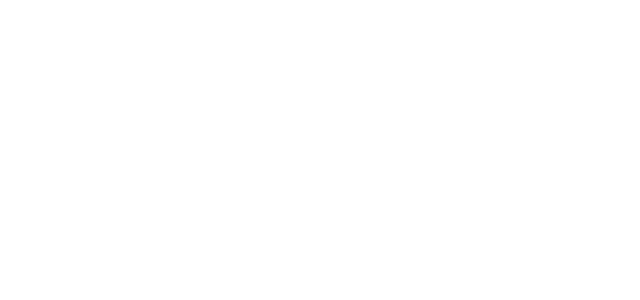
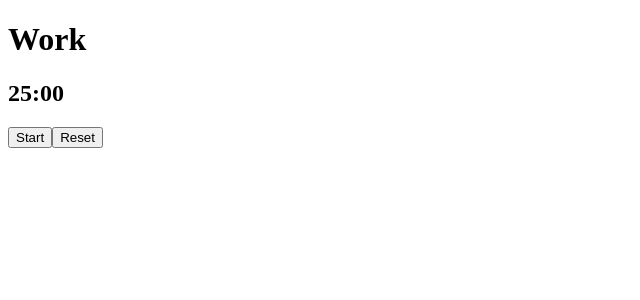
Before and after one commit to eckertliam/focus-timer, a React (Create React App) app: page / in a window 1280 px wide. Shown: the top 300 px of the page, without its empty margins (0-640 px from the left). Built offline with nearby package versions, Linux system fonts and the light colour scheme.

Commit message:
I hacked together a very basic timer. Now to add extra functionality and make it look nice

```diff
--- a/src/App.tsx
+++ b/src/App.tsx
@@ -0,0 +1,5 @@
+import Timer from "./timer";
+
+export default function App() {
+    return Timer(25 * 60, 5 * 60);
+}
--- a/src/index.tsx
+++ b/src/index.tsx
@@ -1,6 +1,7 @@
 import React from 'react';
 import ReactDOM from 'react-dom/client';
 import './index.css';
+import App from './App';
 
 
 
@@ -9,5 +10,6 @@ const root = ReactDOM.createRoot(
 );
 root.render(
   <React.StrictMode>
+    <App />
   </React.StrictMode>
 );
--- /dev/null
+++ b/src/timer.tsx
@@ -0,0 +1,61 @@
+import { useEffect, useState } from "react";
+
+
+interface TimerState {
+    time: number;
+    isRunning: boolean;
+    isWorkTime: boolean;
+}
+
+function secondToTime(seconds: number) {
+    const minutes = Math.floor(seconds / 60);
+    const remainingSeconds = seconds % 60;
+    return `${minutes}:${remainingSeconds.toString().padStart(2, '0')}`;
+}
+
+// worktime and breaktime are in seconds
+export default function Timer(worktime: number, breaktime: number) {
+    const [state, setState] = useState({
+        time: worktime,
+        isRunning: false,
+        isWorkTime: true
+    } as TimerState);
+
+    useEffect(() => {
+        var interval: number | undefined = undefined;
+        if (state.isRunning) {
+            interval = window.setInterval(() => {
+                setState(prevState => {
+                    const time = prevState.time - 1;
+                    if (time === 0) {
+                        return {
+                            time: prevState.isWorkTime ? breaktime : worktime,
+                            isRunning: prevState.isRunning,
+                            isWorkTime: !prevState.isWorkTime
+                        };
+                    }
+                    return {
+                        ...prevState,
+                        time
+                    };
+                });
+            }, 1000);
+        } else {
+            window.clearInterval(interval);
+        }
+        return () => window.clearInterval(interval);
+    }, [state.isRunning, worktime, breaktime]);
+
+    return (
+        <div>
+            <h1>{state.isWorkTime ? 'Work' : 'Break'}</h1>
+            <h2>{secondToTime(state.time)}</h2>
+            <button onClick={() => setState(prevState => ({ ...prevState, isRunning: !prevState.isRunning }))}>
+                {state.isRunning ? 'Pause' : 'Start'}
+            </button>
+            <button onClick={() => setState({ time: worktime, isRunning: false, isWorkTime: true })}>
+                Reset
+            </button>
+        </div>
+    )
+}
```
